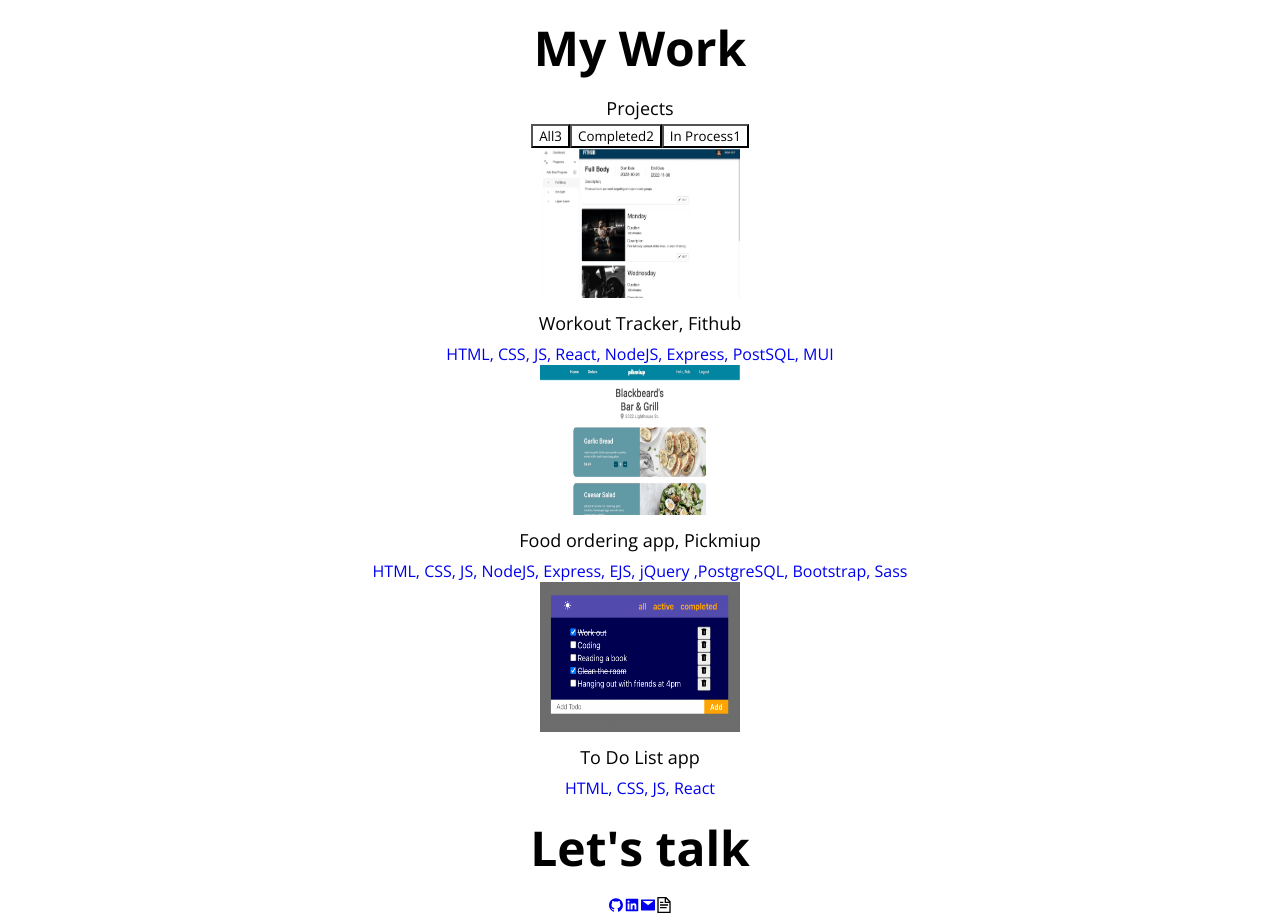
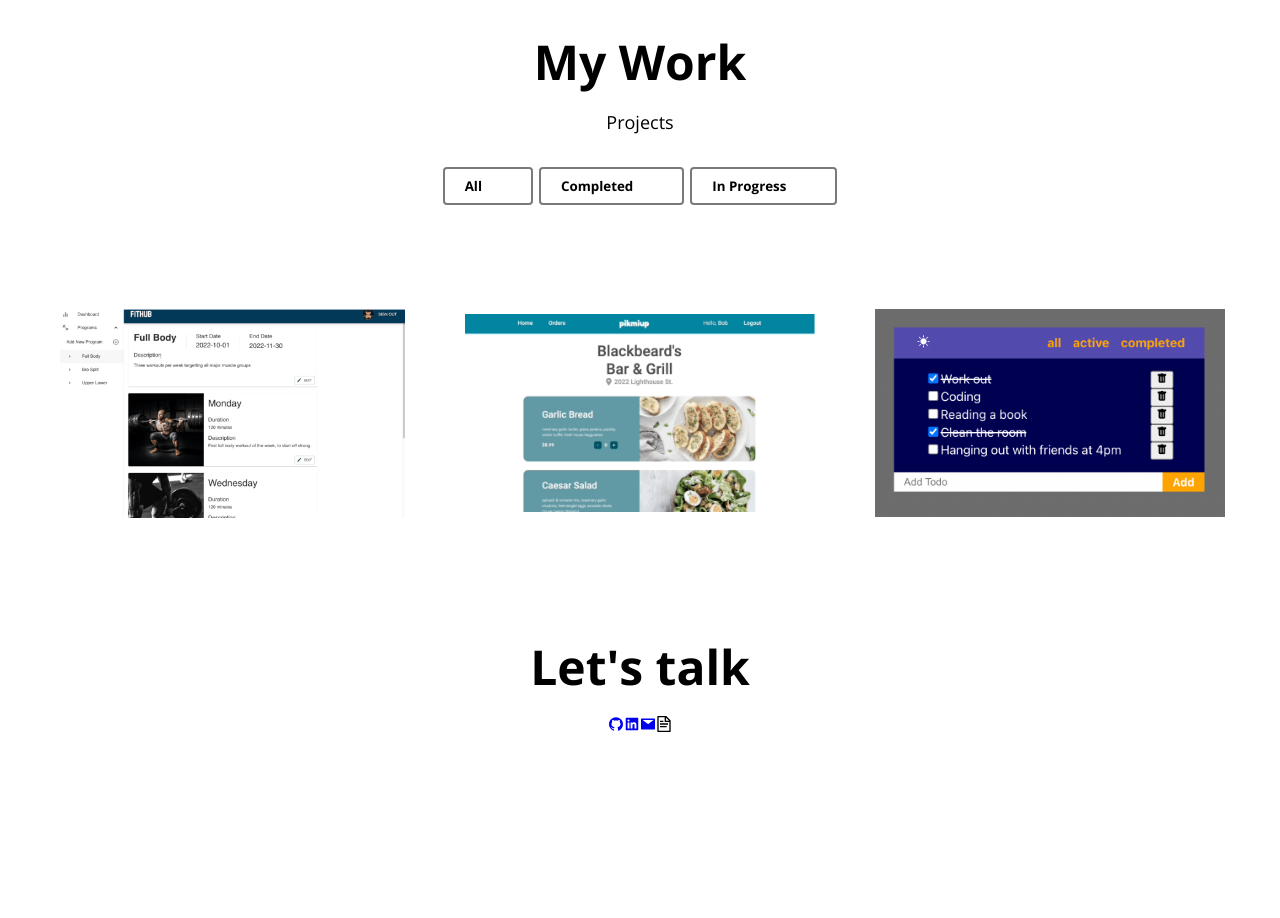
Before and after one commit to minha0817/Portfolio, a React (Create React App) app: page / in a window 1280 px wide. Shown: the part 1780-2698 px from the top of the page. After the commit the page ends 2517 px from the top, so only its background shows below. Built offline with nearby package versions, Linux system fonts and the light colour scheme.

Commit message:
Add styling for Mywork

```diff
--- a/src/components/MyWork.js
+++ b/src/components/MyWork.js
@@ -2,6 +2,7 @@ import React from "react";
 import fithub from "../pics/projects/fithub.png";
 import pickmiup from "../pics/projects/pickmiup.png";
 import todolist from "../pics/projects/todolist.png";
+import "../styles/mywork.css";
 
 export default function MyWork() {
   return (
@@ -16,26 +17,53 @@ export default function MyWork() {
           Completed<span className="mywork__count">2</span>
         </button>
         <button className="mywork__button">
-          In Process<span className="mywork__count">1</span>
+          In Progress<span className="mywork__count">1</span>
         </button>
       </div>
       <div className="projects">
-        <a href="https://github.com/minha0817/workout_tracker" className="project"  target="_blank">
-          <img className="project__img" style={{width: 200, height: 150}} src={fithub} alt="Project Fithub"></img>
+        <a
+          href="https://github.com/minha0817/workout_tracker"
+          target="_blank"
+          className="project"
+        >
+          <img
+            className="project__img"
+            src={fithub}
+            alt="Project Fithub"
+          ></img>
           <div className="project__description">
             <h3>Workout Tracker, Fithub</h3>
             <span>HTML, CSS, JS, React, NodeJS, Express, PostSQL, MUI</span>
           </div>
         </a>
-        <a href="https://github.com/nicohsfu/pikmiup" className="project"  target="_blank">
-          <img className="project__img" style={{width: 200, height: 150}} src={pickmiup} alt="Project Pickmiup"></img>
+        <a
+          href="https://github.com/nicohsfu/pikmiup"
+          className="project"
+          target="_blank"
+        >
+          <img
+            className="project__img"
+            src={pickmiup}
+            alt="Project Pickmiup"
+          ></img>
           <div className="project__description">
             <h3>Food ordering app, Pickmiup</h3>
-            <span>HTML, CSS, JS, NodeJS, Express, EJS, jQuery ,PostgreSQL, Bootstrap, Sass</span>
+            <span>
+              HTML, CSS, JS, NodeJS, Express, EJS, jQuery ,PostgreSQL,
+              Bootstrap, Sass
+            </span>
           </div>
         </a>
-        <a href="https://github.com/minha0817/to-do-list" className="project"  target="_blank">
-          <img className="project__img" style={{width: 200, height: 150}} src={todolist} alt="Project Todolist"></img>
+        <a
+          href="https://github.com/minha0817/to-do-list"
+          className="project"
+          target="_blank"
+        >
+          <img
+            className="project__img"
+            src={todolist}
+            alt="Project Todolist"
+          ></img>
           <div className="project__description">
             <h3>To Do List app</h3>
             <span>HTML, CSS, JS, React</span>
--- a/src/globalVariable.css
+++ b/src/globalVariable.css
@@ -51,8 +51,8 @@ ul {
 button {
   cursor: pointer;
   background-color: transparent;
-  /* border: none;
-  outline: none; */
+  border: none;
+  outline: none;
 }
 
 /* Typography */
--- /dev/null
+++ b/src/styles/mywork.css
@@ -0,0 +1,102 @@
+
+.mywork__title {
+  margin-top: 30px;
+}
+
+.mywork__buttons {
+  margin-top: 30px;
+}
+
+.mywork__button {
+  padding: 5px 20px;
+  border: 2px solid var(--color-light-grey);
+  border-radius: var(--size-border-radius);
+  margin: 3px;
+  font-weight: var(--weight-semi-bold);
+}
+
+.mywork__button.active,
+.mywork__button:hover {
+  background-color: var(--color-dark-pink);
+  color: var(--color-white);
+  border: 2px solid var(--color-dark-pink);
+}
+
+.mywork__button.active .mywork__count,
+.mywork__button:hover .mywork__count {
+  opacity: 1;
+  top: 0;
+}
+
+.mywork__count {
+  margin-left: 5px;
+  background-color: var(--color-yellow);
+  width: 24px;
+  height: 24px;
+  line-height: 24px;
+  display: inline-block;
+  border-radius: 50%;
+  color: var(--color-dark-pink);
+  position: relative;
+  top: -20px;
+  left: 5px;
+  opacity: 0;
+  transition: all var(--transition-duration) ease-in;
+}
+
+
+.projects {
+  display: flex;
+  flex-wrap: wrap;
+  justify-content: center;
+}
+
+.project {
+  position: relative;
+  display: flex;
+  justify-content: center;
+  align-items: center;
+  margin: 30px;
+  width: 350px;
+  height: 350px;
+}
+
+.project__img {
+  max-width: 100%;
+  max-height: 100%;
+}
+
+.project__description {
+  position: absolute;
+  width: 100%;
+  height: 100%;
+  top: 0;
+  left: 0;
+  opacity: 0;
+  background-color: black;
+  display: flex;
+  flex-direction: column;
+  justify-content: center;
+  transform: translateY(-10px);
+  transition: all var(--transition-duration) ease-in;
+}
+
+.project:hover .project__description {
+  opacity: 0.8;
+  cursor: pointer;
+  transform: translateY(0);
+}
+
+.project__description h3,
+.project__description span{
+  color: var(--color-white);
+}
+
+.project__description h3 {
+  font-size: var(--font-regular);
+  font-weight: var(--weight-semi-bold);
+}
+
+.project__description span {
+  font-size: var(--font-micro);
+}
```
